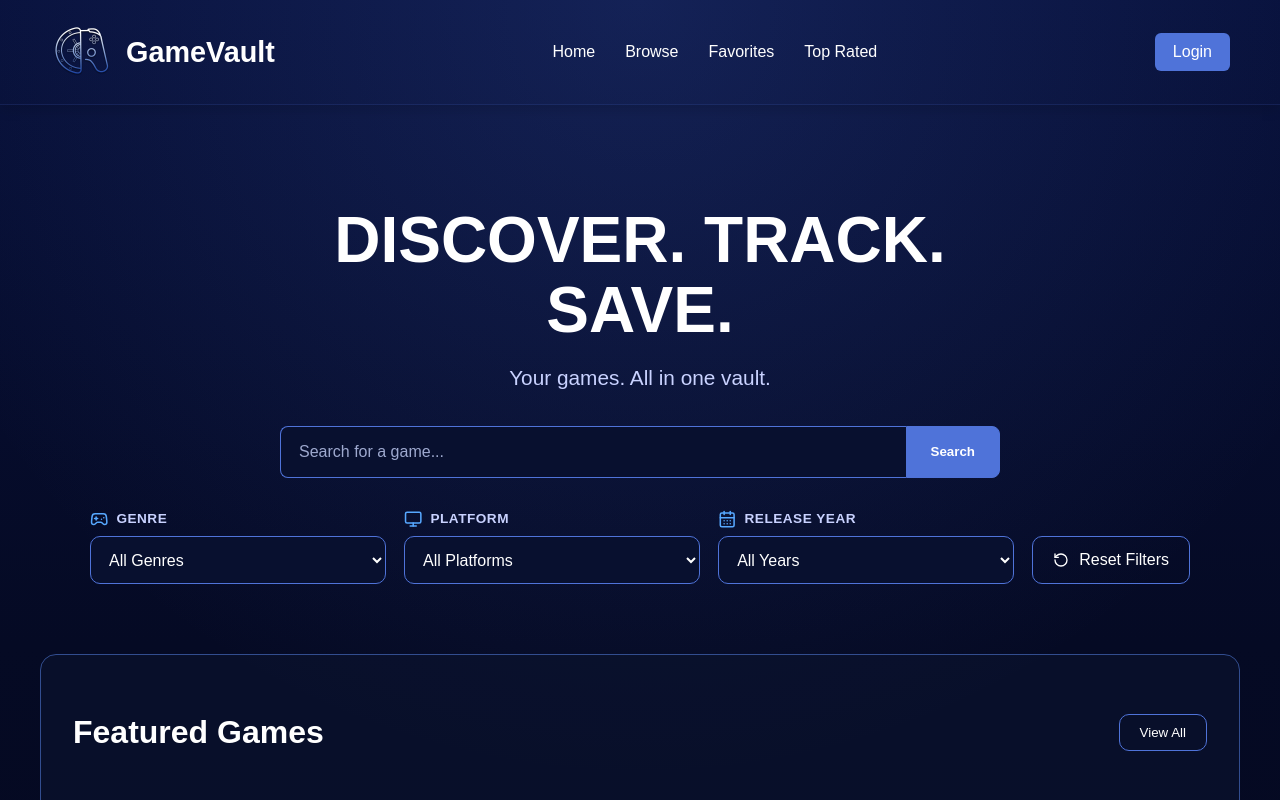
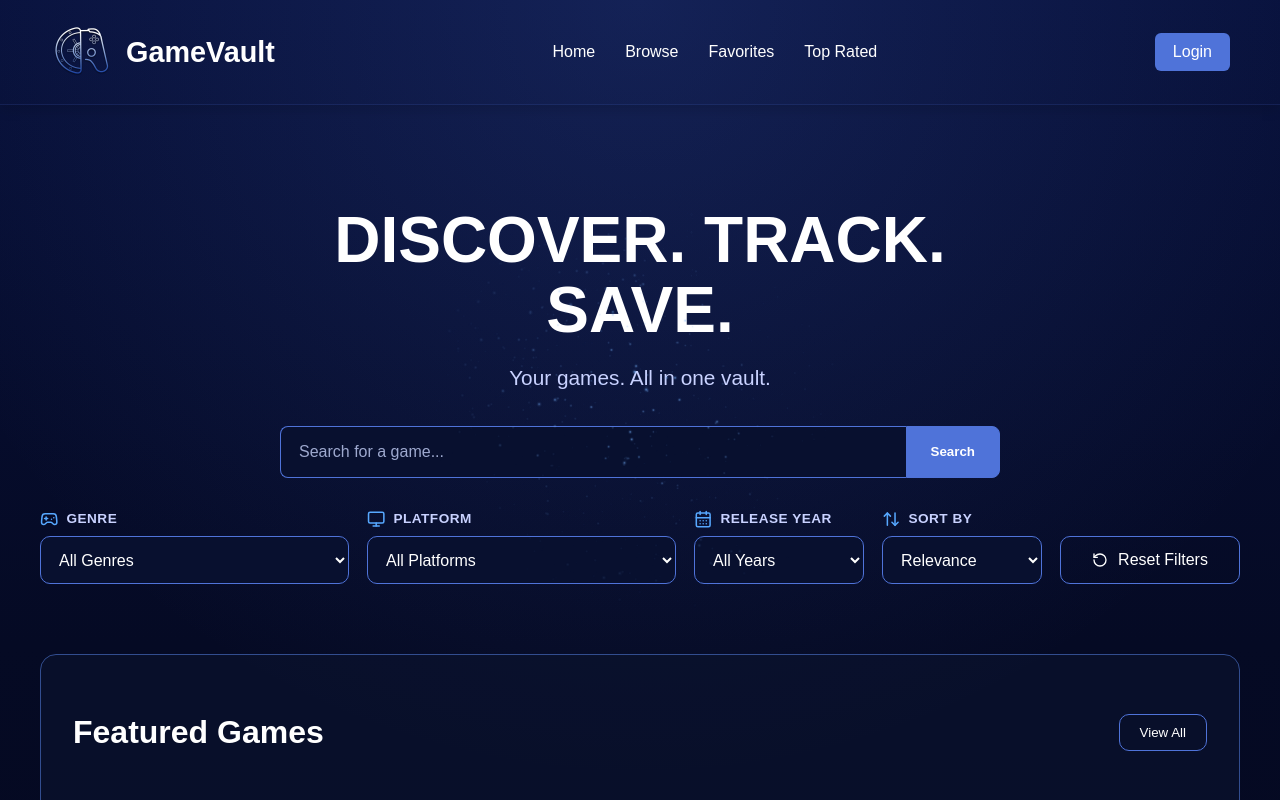
Before and after one commit to oxxtazxxo/gamevault, a React (Vite) app in the folder client/: page /home in a window 1280 px wide. Shown: the top 800 px of the page. Built offline with nearby package versions, Linux system fonts and the light colour scheme.

Commit message:
Improve frontend UI with sparkle cursor and filter updates
- Added sparkle spotlight cursor effect
- Updated filter bar layout
- Added sorting dropdown
- Synced ordering values with backend
- Improved release year and reset filter layout

```diff
--- a/client/src/App.css
+++ b/client/src/App.css
@@ -7,20 +7,3 @@
   min-height: 100vh;
   z-index: 1;
 }
-
-.sparkle-overlay {
-  position: fixed;
-  inset: 0;
-
-  background-image: url("./assets/images/sparkles_transparent.png");
-  background-size: contain;
-  background-position: center;
-  background-repeat: no-repeat;
-
-  opacity: 0.22;
-
-  pointer-events: none;
-  user-select: none;
-
-  z-index: 0;
-}
--- a/client/src/App.jsx
+++ b/client/src/App.jsx
@@ -6,13 +6,16 @@ import SparkleCursor from "./components/SparkleCursor";
 
 function App() {
     return (
-        <div className="app-container">
-            <Navbar />
-            <Home />
-            <Footer />
+        <>
+            <SparkleCursor />
 
-            <SparkleCursor />
-        </div>
+            <div className="app-container">
+                <Navbar />
+                <Home />
+                <Footer />
+
+            </div>
+        </>
     );
 }
 export default App;
--- a/client/src/components/FilterBar.jsx
+++ b/client/src/components/FilterBar.jsx
@@ -1,10 +1,11 @@
 import "../styles/FilterBar.css";
 
 import {
-    LuGamepad2,
-    LuMonitor,
-    LuCalendarDays,
-    LuRotateCcw,
+    LuGamepad2, // genre icon
+    LuMonitor, // platform icon
+    LuCalendarDays, // release year icon
+    LuArrowUpDown, // adds the up down icons for sorting
+    LuRotateCcw, // reset icon
 } from "react-icons/lu";
 
 function FilterBar({ filters, onFilterChange, onReset }) {
@@ -89,6 +90,24 @@ function FilterBar({ filters, onFilterChange, onReset }) {
                 </select>
             </label>
 
+            <label>
+                <span className="filter-label">
+                    <LuArrowUpDown />
+                    <span>Sort By</span>
+                </span>
+
+                <select
+                    name="ordering"
+                    value={filters.ordering}
+                    onChange={handleChange}
+                >
+                    <option value="">Relevance</option>
+                    <option value="rating">Rating</option>
+                    <option value="released">Release Date</option>
+                    <option value="name">Name (A–Z)</option>
+                </select>
+            </label>
+
             {/* Clear every selected filter and return the dropdowns to default. */}
             <button
                 type="button"
--- a/client/src/components/SparkleCursor.jsx
+++ b/client/src/components/SparkleCursor.jsx
@@ -1,8 +1,38 @@
+import { useEffect, useState } from "react";
 import "../styles/SparkleCursor.css";
 
 function SparkleCursor() {
+
+    // stores the current mouse position so the sparkle effect can follow the user's cursor.
+    const [mouse, setMouse] = useState({
+        x: window.innerWidth / 2,
+        y: window.innerHeight / 2,
+    });
+
+    useEffect(() => {
+        // updates the mouse position whenever the cursor moves.
+        const handleMouseMove = (event) => {
+            setMouse({
+                x: event.clientX,
+                y: event.clientY,
+            });
+        };
+
+        window.addEventListener("mousemove", handleMouseMove);
+
+        return () => {
+            window.removeEventListener("mousemove", handleMouseMove);
+        };
+    }, []);
+
     return (
-        <div className="sparkle-cursor"></div>
+        <div
+            className="sparkle-cursor"
+            style={{
+                "--mouse-x": `${mouse.x}px`,
+                "--mouse-y": `${mouse.y}px`,
+            }}
+        />
     );
 }
 
--- a/client/src/pages/Home.jsx
+++ b/client/src/pages/Home.jsx
@@ -20,6 +20,7 @@ function Home() {
     genres: "",
     platforms: "",
     dates: "",
+    ordering: "",
   });
 
   // request matching games from the express backend
@@ -44,6 +45,7 @@ function Home() {
       genres: "",
       platforms: "",
       dates: "",
+      ordering: "",
     });
   }
 
--- a/client/src/styles/FilterBar.css
+++ b/client/src/styles/FilterBar.css
@@ -1,8 +1,13 @@
 .filter-bar {
   display: grid;
-  grid-template-columns: repeat(3, minmax(0, 1fr)) auto;
+  grid-template-columns:
+    minmax(220px, 1fr)
+    minmax(220px, 1fr)
+    170px
+    160px
+    180px;
   gap: 18px;
-  width: min(1100px, calc(100% - 48px));
+  width: min(1200px, calc(100% - 48px));
   margin: 32px auto 0;
 }
 
--- a/client/src/styles/SparkleCursor.css
+++ b/client/src/styles/SparkleCursor.css
@@ -1,4 +1,35 @@
+/*
+   Creates a sparkle spotlight that follows the user's cursor.
+   The radial mask reveals only a circular portion of the sparkle
+   texture, fading smoothly toward the edges.
+*/
+
 .sparkle-cursor {
     position: fixed;
+    inset: 0;
+
+    background-image: url("../assets/images/sparkles_transparent.png");
+    background-size: cover;
+    background-position: center;
+    background-repeat: no-repeat;
+
     pointer-events: none;
+    z-index: 9999;
+
+    /* Feathered circular mask centered on the cursor position. */
+    mask-image: radial-gradient(
+        circle 220px at var(--mouse-x) var(--mouse-y),
+        rgba(0,0,0,1) 0%,
+        rgba(0,0,0,.8) 35%,
+        rgba(0,0,0,.35) 60%,
+        rgba(0,0,0,0) 100%
+    );
+
+    -webkit-mask-image: radial-gradient(
+        circle 220px at var(--mouse-x) var(--mouse-y),
+        rgba(0,0,0,1) 0%,
+        rgba(0,0,0,.8) 35%,
+        rgba(0,0,0,.35) 60%,
+        rgba(0,0,0,0) 100%
+    );
 }
```
